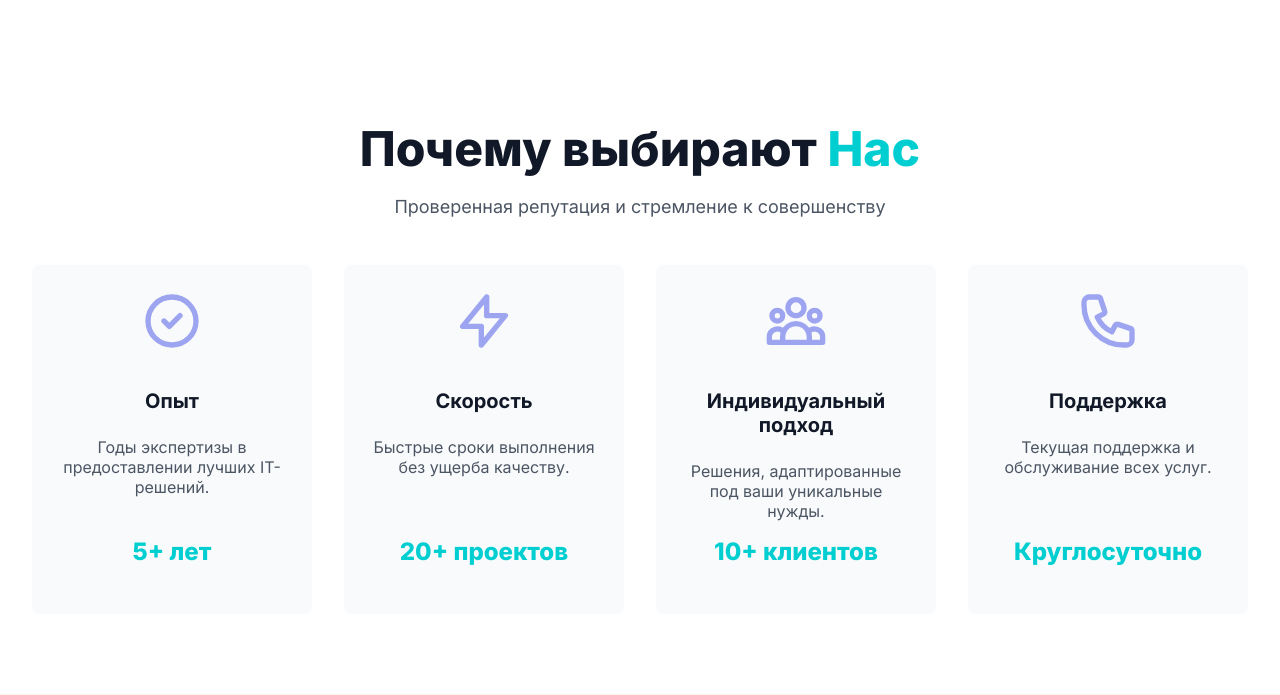
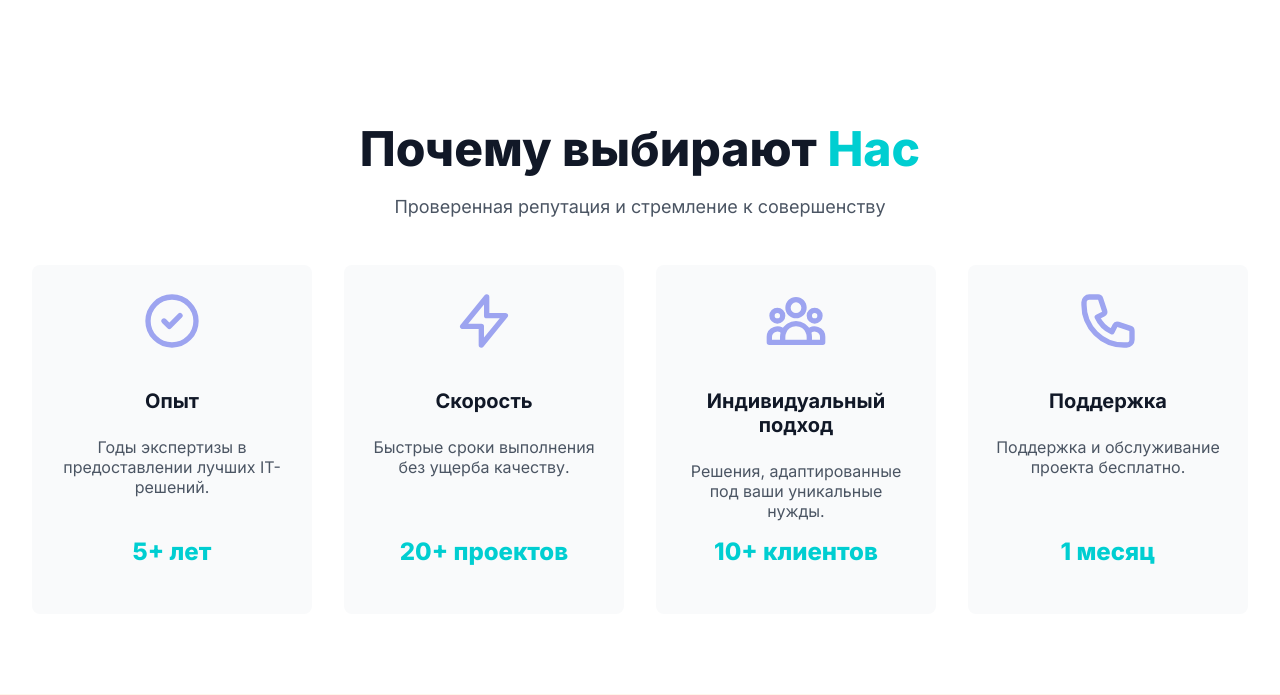
Before and after one commit to Xumpocmb/WebCraft, a Django app: page / in a window 1280 px wide. Shown: the part 2114-2809 px from the top of the page. Run offline with Django 5.2, Linux system fonts and the light colour scheme; data that the repository does not hold is empty.

Commit message:
chore(advantages): update support details

```diff
--- a/templates/app_home/advantages.html
+++ b/templates/app_home/advantages.html
@@ -42,8 +42,8 @@
           </path>
         </svg>
         <h3 class="text-xl font-bold text-gray-900 mb-2">Поддержка</h3>
-        <p class="text-gray-600 mb-4">Текущая поддержка и обслуживание всех услуг.</p>
-        <p class="text-2xl font-extrabold text-accent-turquoise">Круглосуточно</p>
+        <p class="text-gray-600 mb-4">Поддержка и обслуживание проекта бесплатно.</p>
+        <p class="text-2xl font-extrabold text-accent-turquoise">1 месяц</p>
       </div>
     </div>
   </div>
```
